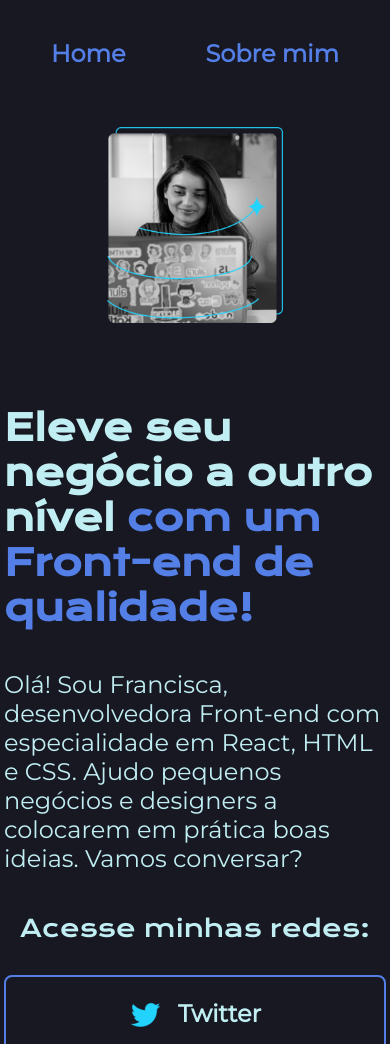
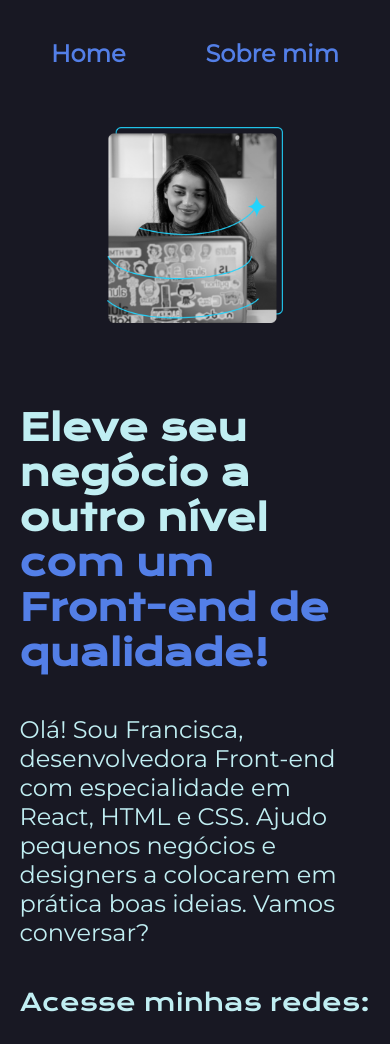
Before and after one commit to oDaniii/portifolio, a plain HTML site: page index.html in a window 390 px wide. Shown: the top 1044 px of the page. Drawn offline with nearby package versions, Linux system fonts and the light colour scheme.

Commit message:
Update style.css

```diff
--- a/styles/style.css
+++ b/styles/style.css
@@ -136,3 +136,18 @@ body {
     }
 
 }
+
+@media (max-width: 400px) {
+
+    .cabecalho__menu {
+        justify-content: center;
+    }
+
+    .apresentacao__conteudo {
+        width: 100%;
+    }
+
+    .links {
+        width: 200px;
+    }
+}
```
